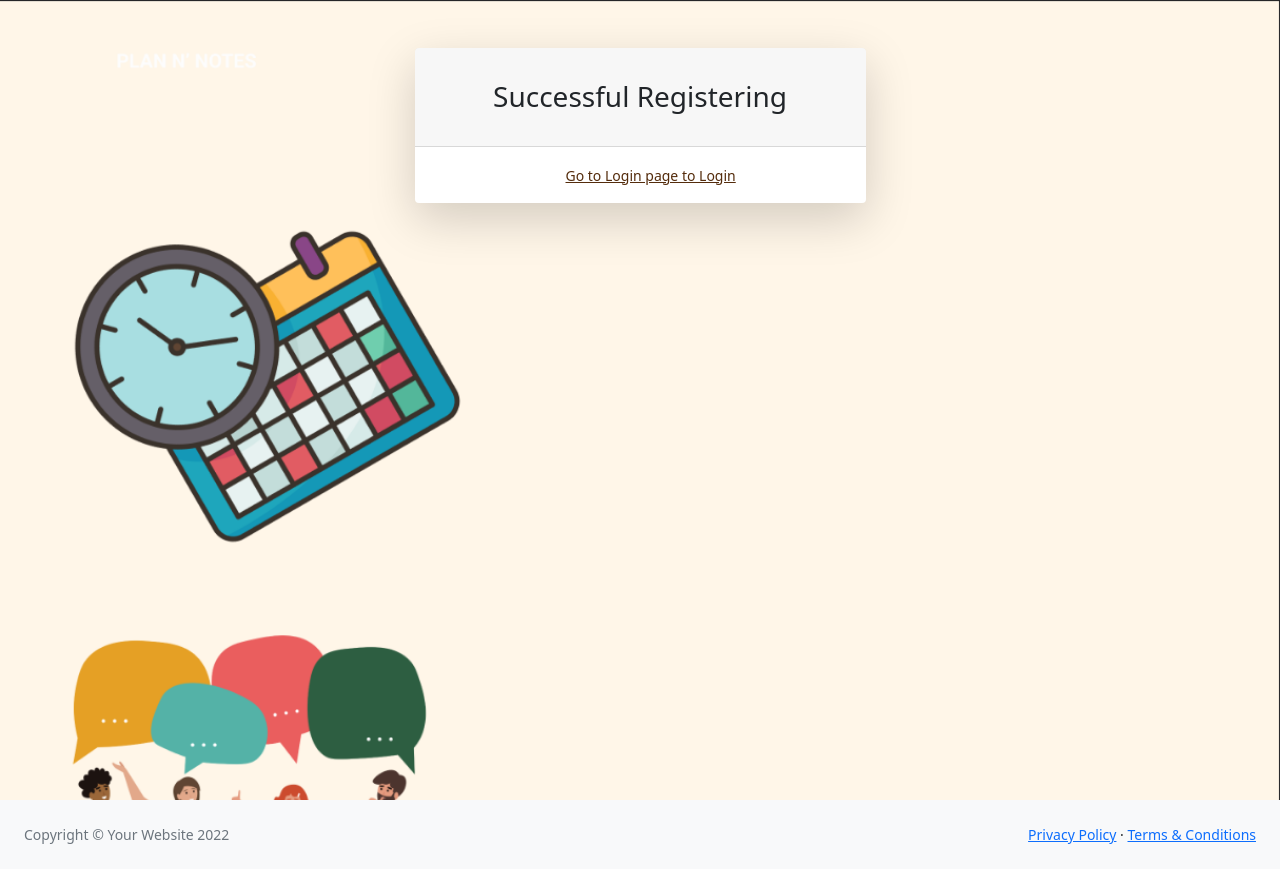
After one commit to Quiaoex/Gabai-Project, a PHP site: page /admin-success-register.php in a window 1280 px wide. The commit adds this page. Run offline with PHP 8.4, Linux system fonts and the light colour scheme; some libraries are stand-ins or nearby versions.

Commit message:
Add files via upload

```diff
--- /dev/null
+++ b/Project Gabai/Admin UI/admin-success-register.php
@@ -0,0 +1,51 @@
+<!DOCTYPE html>
+<html lang="en">
+    <head>
+        <meta charset="utf-8" />
+        <meta http-equiv="X-UA-Compatible" content="IE=edge" />
+        <meta name="viewport" content="width=device-width, initial-scale=1, shrink-to-fit=no" />
+        <meta name="description" content="" />
+        <meta name="author" content="" />
+        <title>Admin Login</title>
+        <link href="css/styles.css" rel="stylesheet" />
+        <script src="https://use.fontawesome.com/releases/v6.1.0/js/all.js" crossorigin="anonymous"></script>
+    </head>
+    <body class="body-bgs">
+
+        <div id="layoutAuthentication">
+            <div id="layoutAuthentication_content">
+                <main>
+                    <div class="container">
+                        <div class="row justify-content-center">
+                            <div class="col-lg-5">
+                                <div class="card shadow-lg border-0 rounded-lg mt-5">
+                                    <div class="card-header"><h3 class="text-center font-weight-light my-4">Successful Registering</h3></div>
+                                    <div class="card-body">
+                                                <a class="small" href="admin-login.php"  style="margin-left:135px; color: #542C0C;">Go to Login page to Login</a>
+                                    </div>
+                                </div>
+                            </div>
+                        </div>
+                    </div>
+                </div>
+            </main>
+        </div>
+            <div id="layoutAuthentication_footer">
+                <footer class="py-4 bg-light mt-auto">
+                    <div class="container-fluid px-4">
+                        <div class="d-flex align-items-center justify-content-between small">
+                            <div class="text-muted">Copyright &copy; Your Website 2022</div>
+                            <div>
+                                <a href="#">Privacy Policy</a>
+                                &middot;
+                                <a href="#">Terms &amp; Conditions</a>
+                            </div>
+                        </div>
+                    </div>
+                </footer>
+            </div>
+        </div>
+        <script src="https://cdn.jsdelivr.net/npm/bootstrap@5.1.3/dist/js/bootstrap.bundle.min.js" crossorigin="anonymous"></script>
+        <!--<script src="js/scripts.js"></script>-->
+    </body>
+</html>
```
Also changed, not shown: Project Gabai/Admin UI/admin-register.php (+16 -6 lines).
